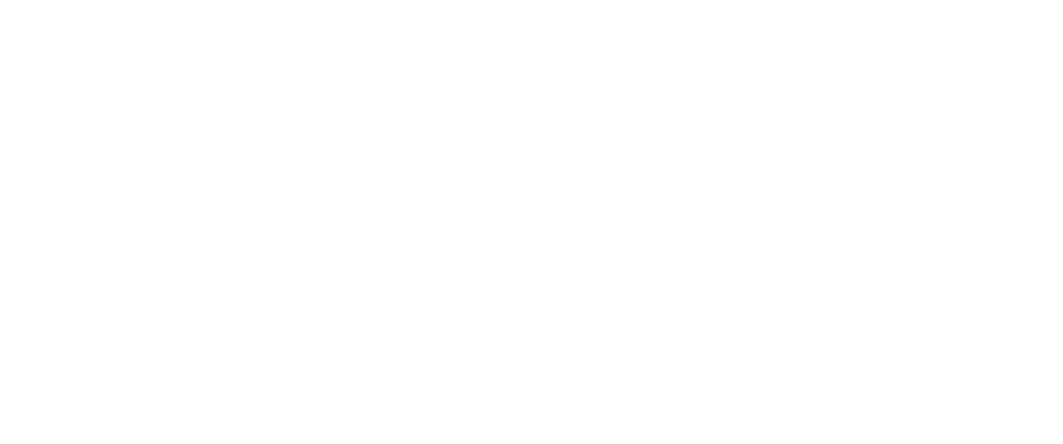
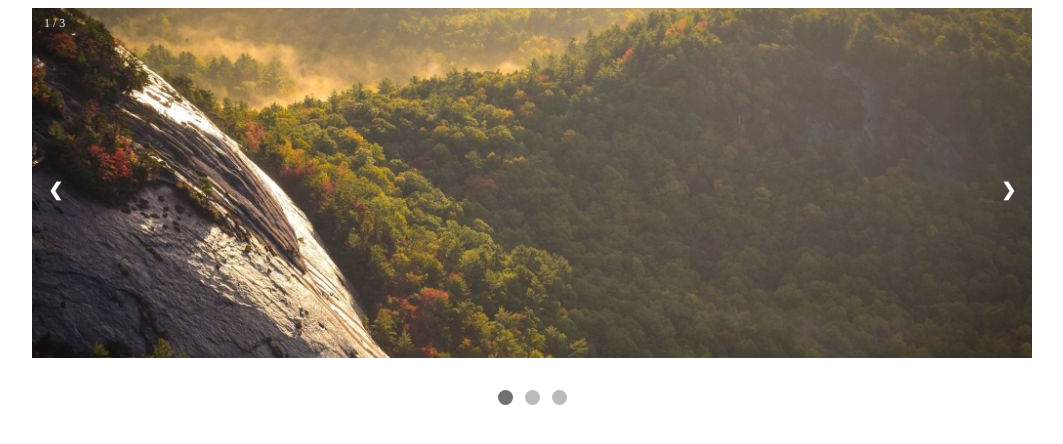
Before and after one commit to JureFilipovic/image-carousel, a website built with webpack: page src/template.html in a window 1280 px wide. Shown: the whole page, without its empty margins (108-1171 px from the left). Built offline with nearby package versions, Linux system fonts and the light colour scheme.

Commit message:
Image carousel

```diff
--- /dev/null
+++ b/src/carousel-module.js
@@ -0,0 +1,41 @@
+export default (function carousel() {
+  let slideIndex = 1;
+
+  function showSlides(n) {
+    const slides = document.querySelectorAll(".my-slides");
+    const dots = document.querySelectorAll(".dot");
+
+    if (n > slides.length) slideIndex = 1;
+
+    if (n < 1) slideIndex = slides.length;
+
+    slides.forEach((slide) => {
+      slide.style.display = "none";
+    });
+
+    dots.forEach((dot) => {
+      dot.classList.remove("active");
+    });
+
+    slides[slideIndex - 1].style.display = "block";
+    dots[slideIndex - 1].classList.add("active");
+  }
+
+  function plusSlides(n) {
+    showSlides((slideIndex += n));
+  }
+
+  function currentSlide(n) {
+    showSlides((slideIndex = n));
+  }
+
+  function init() {
+    showSlides(slideIndex);
+  }
+
+  return {
+    init,
+    plusSlides,
+    currentSlide,
+  };
+})();
--- /dev/null
+++ b/src/dom-controller-module.js
@@ -0,0 +1,36 @@
+import carousel from "./carousel-module";
+
+export default (function domController() {
+  function buttonsEventListeners() {
+    const prevButton = document.querySelector(".prev");
+    const nextButton = document.querySelector(".next");
+
+    prevButton.addEventListener("click", () => {
+      carousel.plusSlides(-1);
+    });
+
+    nextButton.addEventListener("click", () => {
+      carousel.plusSlides(1);
+    });
+  }
+
+  function dotsEventListeners() {
+    const dots = document.querySelectorAll(".dot");
+
+    dots.forEach((dot, index) => {
+      dot.addEventListener("click", () => {
+        carousel.currentSlide(index + 1);
+      });
+    });
+  }
+
+  function init() {
+    carousel.init();
+    buttonsEventListeners();
+    dotsEventListeners();
+  }
+
+  return {
+    init,
+  };
+})();
--- a/src/index.js
+++ b/src/index.js
@@ -0,0 +1,4 @@
+import domController from "./dom-controller-module";
+import "./style.css";
+
+domController.init();
--- /dev/null
+++ b/src/style.css
@@ -0,0 +1,84 @@
+* {
+  box-sizing: border-box;
+}
+
+.carousel-container {
+  max-width: 1000px;
+  position: relative;
+  margin: auto;
+}
+
+.my-slides {
+  display: none;
+}
+
+.prev,
+.next {
+  cursor: pointer;
+  position: absolute;
+  top: 50%;
+  width: auto;
+  margin-top: -22px;
+  padding: 16px;
+  color: white;
+  font-weight: bold;
+  font-size: 18px;
+  transition: 0.6s ease;
+  border-radius: 0 3px 3px 0;
+  user-select: none;
+}
+
+.next {
+  right: 0;
+  border-radius: 3px 0 0 3px;
+}
+
+.prev:hover,
+.next:hover {
+  background-color: rgba(0, 0, 0, 0.8);
+}
+
+.number-text {
+  color: #f2f2f2;
+  font-size: 12px;
+  padding: 8px 12px;
+  position: absolute;
+  top: 0;
+}
+
+.dot-container {
+  display: flex;
+  justify-content: center;
+  gap: 8px;
+  margin-top: 10px;
+}
+
+.dot {
+  cursor: pointer;
+  height: 15px;
+  width: 15px;
+  margin: 0 2px;
+  background-color: #bbb;
+  border-radius: 50%;
+  display: inline-block;
+  transition: background-color 0.6s ease;
+}
+
+.active,
+.dot:hover {
+  background-color: #717171;
+}
+
+.fade {
+  animation-name: fade;
+  animation-duration: 1.5s;
+}
+
+@keyframes fade {
+  from {
+    opacity: 0.4;
+  }
+  to {
+    opacity: 1;
+  }
+}
--- a/src/template.html
+++ b/src/template.html
@@ -1,11 +1,37 @@
-<!DOCTYPE html>
+<!doctype html>
 <html lang="en">
-<head>
-    <meta charset="UTF-8">
-    <meta name="viewport" content="width=device-width, initial-scale=1.0">
-    <title>Document</title>
-</head>
-<body>
+  <head>
+    <meta charset="UTF-8" />
+    <meta name="viewport" content="width=device-width, initial-scale=1.0" />
+    <title>Image Carousel</title>
+  </head>
+  <body>
+    <div class="carousel-container">
+      <div class="my-slides fade">
+        <div class="number-text">1 / 3</div>
+        <img src="./images/img_nature_wide.jpg" alt="nature" />
+        <div class="text"></div>
+      </div>
+      <div class="my-slides fade">
+        <div class="number-text">2 / 3</div>
+        <img src="./images/img_lights_wide.jpg" alt="lights" />
+        <div class="text"></div>
+      </div>
+      <div class="my-slides fade">
+        <div class="number-text">3 / 3</div>
+        <img src="./images/img_snow_wide.jpg" alt="snow" />
+        <div class="text"></div>
+      </div>
 
-</body>
+      <a class="prev">&#10094;</a>
+      <a class="next">&#10095;</a>
+    </div>
+    <br />
+
+    <div class="dot-container">
+      <span class="dot"></span>
+      <span class="dot"></span>
+      <span class="dot"></span>
+    </div>
+  </body>
 </html>
```
Also changed, not shown: eslint.config.mjs (+12 -0 lines), package.json (+8 -4 lines), webpack.common.js (+9 -9 lines), webpack.dev.js (+5 -5 lines), webpack.prod.js (+6 -8 lines), src/images/img_lights_wide.jpg (added), src/images/img_nature_wide.jpg (added), src/images/img_snow_wide.jpg (added), 2 other files.
